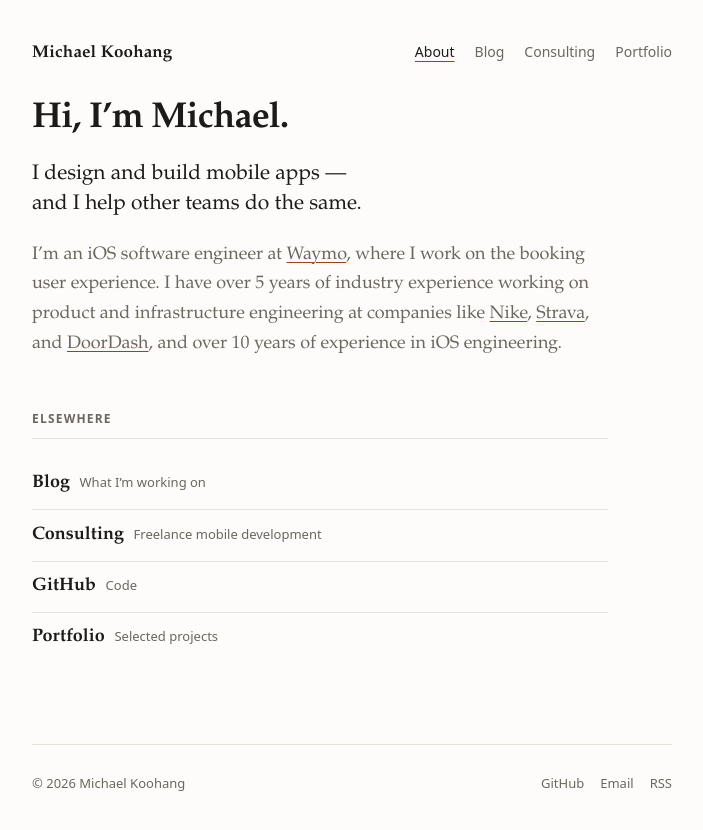
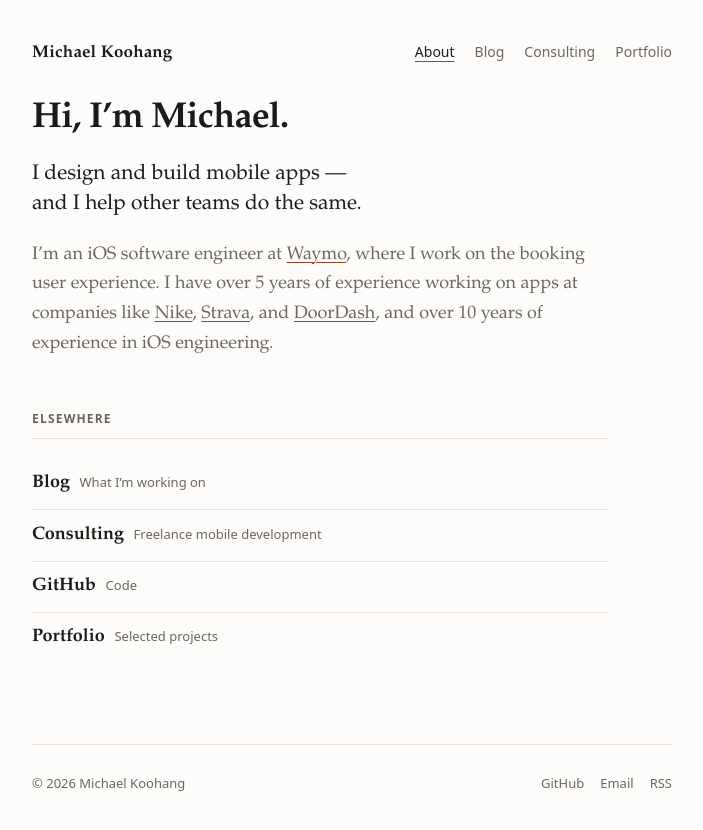
Before and after one commit to sebasque/sebasque.github.io, a Jekyll site: the page built from index.md, in a window 1280 px wide. Shown: the top 830 px of the page, without its empty margins (288-991 px from the left). Built offline with Jekyll 4.4.1, drawn with Linux system fonts in a browser that asks for light colours.

Commit message:
Simplify experience

```diff
--- a/index.md
+++ b/index.md
@@ -9,7 +9,7 @@ permalink: /
 
 <p class="intro-lede">I design and build mobile apps — and I help other teams do the same.</p>
 
-I'm an iOS software engineer at [Waymo](https://waymo.com), where I work on the booking user experience. I have over 5 years of industry experience working on product and infrastructure engineering at companies like [Nike](https://www.nike.com), [Strava](https://www.strava.com), and [DoorDash](https://www.doordash.com), and over 10 years of experience in iOS engineering.
+I'm an iOS software engineer at [Waymo](https://waymo.com), where I work on the booking user experience. I have over 5 years of experience working on apps at companies like [Nike](https://www.nike.com), [Strava](https://www.strava.com), and [DoorDash](https://www.doordash.com), and over 10 years of experience in iOS engineering.
 
 ## Elsewhere
 
```
